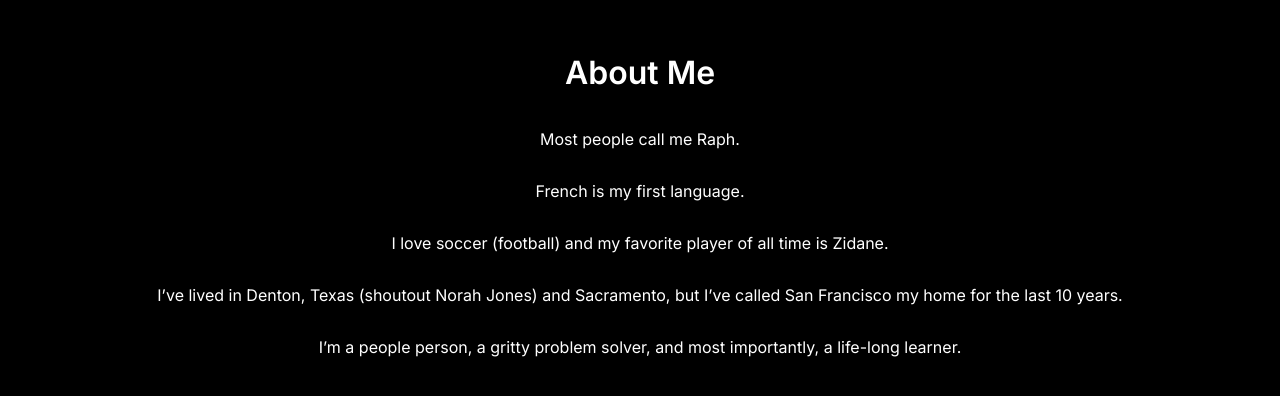
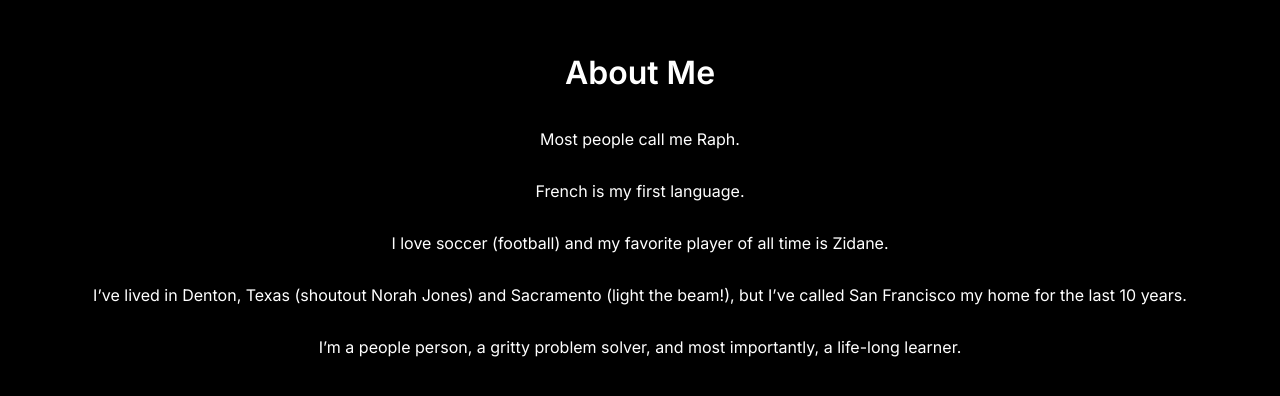
Before and after one commit to ralphieninefo/hire-raphael-nextjs, a Next.js app: page /about-me in a window 1280 px wide. Shown: the part 198-594 px from the top of the page. Built offline with nearby package versions, Linux system fonts and the light colour scheme; a web font is replaced by a local one.

Commit message:
Clean up About Me v2

```diff
--- a/pages/about-me.js
+++ b/pages/about-me.js
@@ -12,7 +12,7 @@ export default function AboutMe() {
         <p>Most people call me Raph.</p>
         <p>French is my first language.</p>
         <p>I love soccer (football) and my favorite player of all time is Zidane.</p>
-        <p>I’ve lived in Denton, Texas (shoutout Norah Jones) and Sacramento, but I’ve called San Francisco my home for the last 10 years.</p>
+        <p>I’ve lived in Denton, Texas (shoutout Norah Jones) and Sacramento (light the beam!), but I’ve called San Francisco my home for the last 10 years.</p>
         <p>I’m a people person, a gritty problem solver, and most importantly, a life-long learner.</p>
       </main>
     </div>
```
